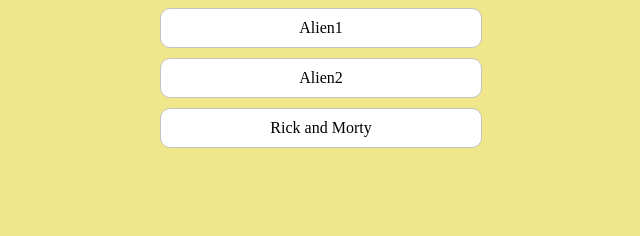
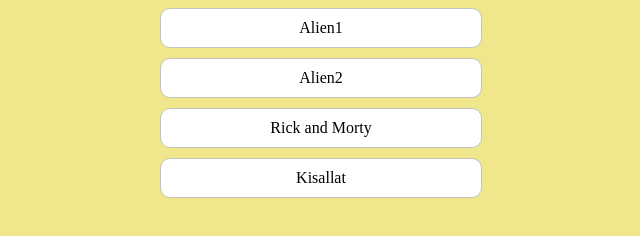
Before and after one commit to BoloniCsaba86/bolonicsaba86.github.io, a plain HTML site: page index.html in a window 1280 px wide. Shown: the whole page, without its empty margins (319-959 px from the left). Drawn offline with Linux system fonts and the light colour scheme.

Commit message:
Update index.html

```diff
--- a/index.html
+++ b/index.html
@@ -40,6 +40,7 @@
         <a target="_blank" href="https://bolonicsaba86.github.io/Alien1/">Alien1</a>
         <a target="_blank" href="https://bolonicsaba86.github.io/Alien2/">Alien2</a>
         <a target="_blank" href="https://bolonicsaba86.github.io/rickandmorty/">Rick and Morty</a>
+        <a target="_blank" href="https://bolonicsaba86.github.io/kisallat//">Kisallat</a>
     </div>
 
 </body>
```
